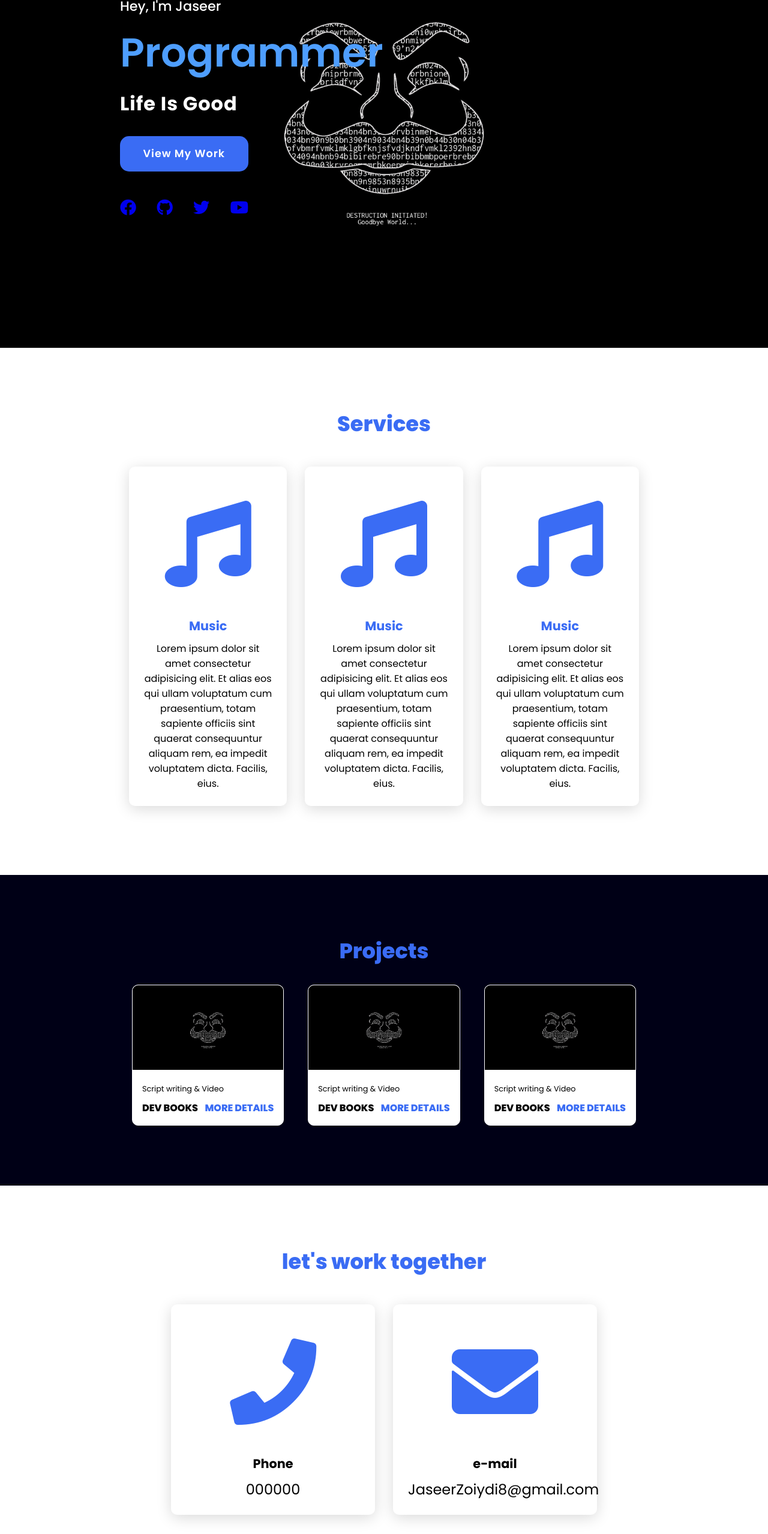
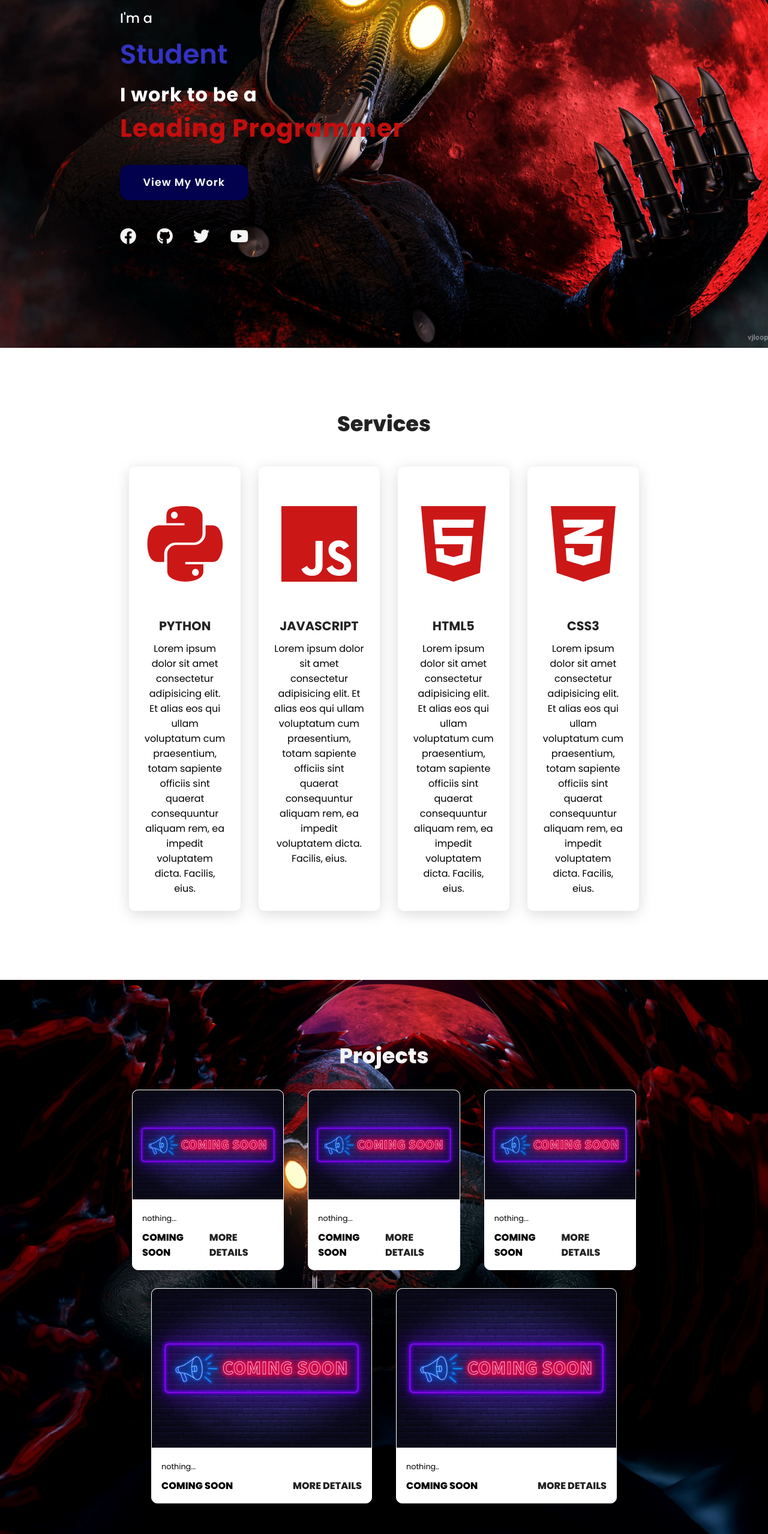
Before and after one commit to JaseerZoiydi/Profile-Website-, a plain HTML site: page index.html in a window 1280 px wide. Shown: the part 220-2778 px from the top of the page at 60% size. Drawn offline with Linux system fonts and the light colour scheme.

Commit message:
Add files via upload

```diff
--- a/index.html
+++ b/index.html
@@ -1,5 +1,6 @@
 <!DOCTYPE html>
 <html lang="en">
+
 <head>
     <meta charset="UTF-8">
     <meta http-equiv="X-UA-Compatible" content="IE=edge">
@@ -8,175 +9,307 @@
     <link rel="stylesheet" href="style.css">
     <title>JaseerZoiydi</title>
 </head>
+
 <body>
-
+    <!-- header -->
     <header>
 
-        <a href="#" class="logo">Jaseer</a>
+        <a href="#" class="logo">Jaseer.com</a>
 
+        <!-- nav -->
         <nav class="navigation">
             <a href="#services">Services</a>
             <a href="#projects">Projects</a>
             <a href="#contact">Contact</a>
+        </nav>
+        <!-- end_nav -->
 
-        </nav>
     </header>
+    <!-- end_header -->
 
+    <!-- section -->
     <section class="main">
 
+        <!-- div -->
         <div>
-            <h2>Hey, I'm Jaseer <br><span>Programmer</span></h2>
-            <h3> Life Is Good </h3>
+
+            <h2>Hey, It's Jaseer <br><br> I'm a <br><span>Student </span></h2>
+
+            <h3>I work to be a <br><span class="title-legend">Leading Programmer</span></h3>
+
             <a href="#projects" class="main-btn"> View My Work</a>
+
+            <!-- div -->
             <div class="social-icons">
-
                 <a href="#"><i class="fab fa-facebook"></i></a>
                 <a href="#"><i class="fab fa-github"></i></a>
                 <a href="#"><i class="fab fa-twitter"></i></a>
                 <a href="#"><i class="fab fa-youtube"></i></a>
+            </div>
+            <!-- end_div -->
 
-            </div>
         </div>
+        <!-- end_div -->
 
 
     </section>
+    <!-- end_section -->
     <section class="cards" id="services">
+
         <h2 class="title">Services</h2>
+
+
+        <!-- div -->
         <div class="content">
+
+            <!-- div -->
             <div class="card">
+
                 <div class="icon">
-                    <i class="fas fa-music"></i>
+                    <i class="fab fa-python"></i>
                 </div>
+
                 <div class="info">
-                    <h3> Music </h3>
-                    <p>Lorem ipsum dolor sit amet consectetur adipisicing elit. Et alias eos qui ullam voluptatum cum praesentium, totam sapiente officiis sint quaerat consequuntur aliquam rem, ea impedit voluptatem dicta. Facilis, eius.</p>
+                    <h3> PYTHON </h3>
+                    <p>Lorem ipsum dolor sit amet consectetur adipisicing elit. Et alias eos qui ullam voluptatum cum
+                        praesentium, totam sapiente officiis sint quaerat consequuntur aliquam rem, ea impedit
+                        voluptatem dicta. Facilis, eius.</p>
                 </div>
 
             </div>
+            <!-- end_div -->
+
+            <!-- div -->
             <div class="card">
                 <div class="icon">
-                    <i class="fas fa-music"></i>
-                </div>
-                <div class="info">
-                    <h3> Music </h3>
-                    <p>Lorem ipsum dolor sit amet consectetur adipisicing elit. Et alias eos qui ullam voluptatum cum praesentium, totam sapiente officiis sint quaerat consequuntur aliquam rem, ea impedit voluptatem dicta. Facilis, eius.</p>
+                    <i class="fab fa-js"></i>
                 </div>
 
+                <div class="info">
+                    <h3> JAVASCRIPT </h3>
+                    <p>Lorem ipsum dolor sit amet consectetur adipisicing elit. Et alias eos qui ullam voluptatum cum
+                        praesentium, totam sapiente officiis sint quaerat consequuntur aliquam rem, ea impedit
+                        voluptatem dicta. Facilis, eius.</p>
+                </div>
             </div>
+            <!-- end_div -->
+
+            <!-- div -->
             <div class="card">
                 <div class="icon">
-                    <i class="fas fa-music"></i>
-                </div>
-                <div class="info">
-                    <h3> Music </h3>
-                    <p>Lorem ipsum dolor sit amet consectetur adipisicing elit. Et alias eos qui ullam voluptatum cum praesentium, totam sapiente officiis sint quaerat consequuntur aliquam rem, ea impedit voluptatem dicta. Facilis, eius.</p>
+                    <i class="fab fa-html5"></i>
                 </div>
 
+                <div class="info">
+                    <h3>HTML5</h3>
+                    <p>Lorem ipsum dolor sit amet consectetur adipisicing elit. Et alias eos qui ullam voluptatum cum
+                        praesentium, totam sapiente officiis sint quaerat consequuntur aliquam rem, ea impedit
+                        voluptatem dicta. Facilis, eius.</p>
+                </div>
             </div>
+            <!-- end_div -->
+
+            <!-- div -->
+            <div class="card">
+                <div class="icon">
+                    <i class="fab fa-css3-alt"></i>
+                </div>
+
+                <div class="info">
+                    <h3>CSS3</h3>
+                    <p>Lorem ipsum dolor sit amet consectetur adipisicing elit. Et alias eos qui ullam voluptatum cum
+                        praesentium, totam sapiente officiis sint quaerat consequuntur aliquam rem, ea impedit
+                        voluptatem dicta. Facilis, eius.</p>
+                </div>
+            </div>
+            <!-- end_div -->
+
         </div>
+        <!-- end_div -->
 
 
     </section>
+    <!-- end_section -->
+
+    <!-- section -->
     <section class="projects" id="projects">
-        <h2 class="title"> Projects</h2>
+
+        <h2 class="title title-project"> Projects</h2>
+
+        <!-- div -->
         <div class="content">
+
+            <!-- div -->
             <div class="project-card">
                 <div class="project-image">
-                    <img src="images/jsr.jpg" alt="">
+                    <img src="images/comingsoon.jpg" alt="">
                 </div>
                 <div class="project-info">
                     <p class="project-category">
-                        Script writing & Video
+                        nothing...
                     </p>
                     <strong class="project-title">
-                        <span> Dev Books </span>
+                        <span> Coming Soon </span>
                         <a href="#" class="more-details"> More details</a>
 
                     </strong>
+                </div>
+            </div>
+            <!-- end_div -->
 
-                </div>
-
-            </div>
+            <!-- div -->
             <div class="project-card">
                 <div class="project-image">
-                    <img src="images/jsr.jpg" alt="">
+                    <img src="images/comingsoon.jpg" alt="">
                 </div>
                 <div class="project-info">
                     <p class="project-category">
-                        Script writing & Video
+                        nothing...
                     </p>
+
                     <strong class="project-title">
-                        <span> Dev Books </span>
+                        <span> Coming Soon </span>
                         <a href="#" class="more-details"> More details</a>
 
                     </strong>
+                </div>
+            </div>
+            <!-- end_div -->
 
-                </div>
-
-            </div>
+            <!-- div -->
             <div class="project-card">
                 <div class="project-image">
-                    <img src="images/jsr.jpg" alt="">
+                    <img src="images/comingsoon.jpg" alt="">
                 </div>
                 <div class="project-info">
                     <p class="project-category">
-                        Script writing & Video
+                        nothing...
                     </p>
                     <strong class="project-title">
-                        <span> Dev Books </span>
+                        <span> Coming Soon </span>
                         <a href="#" class="more-details"> More details</a>
+                    </strong>
+                </div>
+            </div>
+            <!-- end_div -->
 
+        </div>
+        <!-- end_div -->
+
+        <!-- div -->
+        <div class="content">
+
+            <!-- div -->
+            <div class="project-card">
+
+                <!-- div -->
+                <div class="project-image">
+                    <img src="images/comingsoon.jpg" alt="">
+                </div>
+                <!-- end_div -->
+
+                <!-- div -->
+                <div class="project-info">
+                    <p class="project-category">
+                        nothing...
+                    </p>
+                    <strong class="project-title">
+                        <span> Coming Soon </span>
+                        <a href="#" class="more-details"> More details</a>
                     </strong>
-
                 </div>
+                <!-- end_div -->
 
             </div>
+            <!-- end_div -->
 
+            <!-- div -->
+            <div class="project-card">
+
+                <!-- div -->
+                <div class="project-image">
+                    <img src="images/comingsoon.jpg" alt="">
+                </div>
+                <!-- end_div -->
+
+                <!-- div -->
+                <div class="project-info">
+                    <p class="project-category">
+                        nothing..
+                    </p>
+                    <strong class="project-title">
+                        <span> Coming Soon </span>
+                        <a href="#" class="more-details"> More details</a>
+                    </strong>
+                </div>
+                <!-- end_div -->
+
+            </div>
+            <!-- div -->
 
 
         </div>
+        <!-- end_div -->
 
     </section>
+    <!-- end_section -->
+
+    <!-- section -->
     <section class="cards contact" id="contact">
+
         <h2 class="title">let's work together</h2>
+
+        <!-- div -->
         <div class="content">
+
+            <!-- div -->
             <div class="card">
                 <div class="icon">
                     <i class="fas fa-phone"></i>
                 </div>
                 <div class="info">
-                    <h3> Phone </h3>
-                    <p>000000</p>
+                    <h3> PHONE </h3>
+                    <p>+21622209938</p>
                 </div>
+            </div>
+            <!-- end_div -->
 
-            </div>
+            <!-- div -->
             <div class="card">
                 <div class="icon">
                     <i class="fas fa-envelope"></i>
                 </div>
                 <div class="info">
-                    <h3> e-mail </h3>
+                    <h3> E-MAIL </h3>
                     <p>JaseerZoiydi8@gmail.com</p>
                 </div>
-
             </div>
+            <!-- end_div -->
 
         </div>
+        <!-- end_div -->
+
     </section>
+    <!-- end_section -->
 
+    <!-- footer -->
+    <footer class="footer">
 
-    <footer class="footer">
-        <p class="footer-title">Coprights @ <span> JaseerZoiydi </span></p>
+        <p class="footer-title"><span><i class="fas fa-copyright"></i></span> Coprights @ <span> JaseerZoiydi </span></p>
+
+        <p class="quote">"Always Alhamdulillah"</p>
+
+        <!-- div -->
         <div class="social-icons">
-
             <a href="#"><i class="fab fa-facebook"></i></a>
             <a href="#"><i class="fab fa-github"></i></a>
             <a href="#"><i class="fab fa-twitter"></i></a>
             <a href="#"><i class="fab fa-youtube"></i></a>
-
         </div>
+        <!-- end_div -->
 
     </footer>
+    <!-- end_footer -->
+</body>
 
-</body>
 </html>
--- a/style.css
+++ b/style.css
@@ -1,4 +1,5 @@
 @import url('https://fonts.googleapis.com/css2?family=Poppins:ital,wght@0,100;0,200;0,300;0,400;0,500;0,600;0,700;0,800;0,900;1,100;1,200;1,300;1,400;1,500;1,600;1,700;1,800;1,900&display=swap');
+@import url('https://fonts.googleapis.com/css2?family=Secular+One&display=swap');
 *{
     font-family: 'Poppins',sans-serif;
     margin : 0;
@@ -18,13 +19,13 @@ header{
 }
 .logo{
     text-decoration: none;
-    color:#3a6cf4;
+    color:#222;
     font-weight: 700;
     text-transform: uppercase;
     font-size: 1.8em;
 }
 .navigation a{
-    color: #3a6cf4;
+    color: #222;
     text-decoration: none;
     font-size: 1.1em;
     font-weight: 500;
@@ -32,7 +33,7 @@ header{
 }
 
 .navigation a:hover {
-    color : #601cfc
+    color : #601cfc;
 }
 section{
     padding: 100px 200px;
@@ -43,10 +44,10 @@ section{
     min-height:100vh ;
     display: flex;
     align-items: center;
-    background: url(images/jsr.jpg) no-repeat;
+    background: url(images/wallpaper1.jpg) no-repeat;
     background-size:cover ;
     background-position: center;
-    background-attachment:fixed ;
+    /* background-attachment:fixed ; */
 }
 .main h2{
     color: #fff;
@@ -54,13 +55,31 @@ section{
     font-weight: 500;
 
 }
-
+.title-legend{
+    color : rgba(202, 14, 14, 0.96);
+    font-size: 1.3em;
+}
 .main h2 span{
     display: inline-block;
     margin-top: 10px;
-    color: #4e9eff;
-    font-size: 3em;
+    color: #3e3eeecf;
+    font-size: 2em;
     font-weight: 600;
+}
+.social-icons i{
+    color: whitesmoke;
+}
+i{
+    color: rgba(202, 14, 14, 0.96);
+}
+footer i{
+    color: whitesmoke;
+}
+footer i:hover{
+    color:rgba(202, 14, 14, 0.96);
+}
+.social-icons i:hover{
+    color:rgba(202, 14, 14, 0.96);
 }
 .main h3 {
     color : #fff;
@@ -72,7 +91,7 @@ section{
 }
 .main-btn{
     color: #fff;
-    background-color: #3a6cf4;
+    background-color: #01014d;
     text-decoration: none;
     font-size: 1.1em;
     font-weight: 600;
@@ -84,7 +103,7 @@ section{
     transition: 0.7s ease;
 }
 .main-btn:hover {
-    background-color: #0a49f6;
+    background-color: #1a1aa4;
     transform: scale(1.1);
 }
 .social-icons a{
@@ -95,7 +114,7 @@ section{
 .title {
     display: flex;
     justify-content: center;
-    color: #3a6cf4;
+    color: #222;
     font-size: 2.2em;
     font-weight: 800;
     margin-bottom: 30px;
@@ -127,19 +146,23 @@ section{
     text-align: center;
 }
 .info h3{
-    color :#3a6cf4;
+    color :#222;
     font-size: 1.3em;
     font-weight: 700;
     margin: 10px;
 }
 
 .projects {
-    background-color: #000016;
+    background: url(images/wallpaper2.jpg) no-repeat;
+    background-size:cover ;
+    background-position: center;
 }
 .projects .content{
     margin-top: 30px;
 }
-
+.title-project{
+    color: whitesmoke;
+}
 .project-card{
     background-color: #fff;
     border: 1px solid #fff;
@@ -180,7 +203,7 @@ section{
  }
  .more-details {
      text-decoration: none;
-     color :#3a6cf4;
+     color :#222;
  }
  .more-details:hover{
      color:#601cfc;
@@ -201,7 +224,7 @@ section{
  }
 
  .footer{
-     background-color: #000016;
+     background-color: #222;
      color: #fff;
      padding: 2em;
      display: flex;
@@ -212,8 +235,15 @@ section{
      font-weight: 600;
  }
  .footer-title span{
-     color: #3a6cf4;
+     color: rgba(202, 14, 14, 0.96);
      padding: 0 8px;
+ }
+ .quote{
+    font-family: 'Secular One', sans-serif;
+    font-size: 2em;
+ }
+fa-facebook:hover{
+     color: #4267B2;
  }
  @media (max-width:1023px) {
      header{
@@ -256,4 +286,5 @@ section{
  @media (max-width:300px){
      body{
          font-size: 10px;
+     }
  }
```
Also changed, not shown: images/comingsoon.jpg (added), images/wallpaper1.jpg (added), images/wallpaper2.jpg (added).
